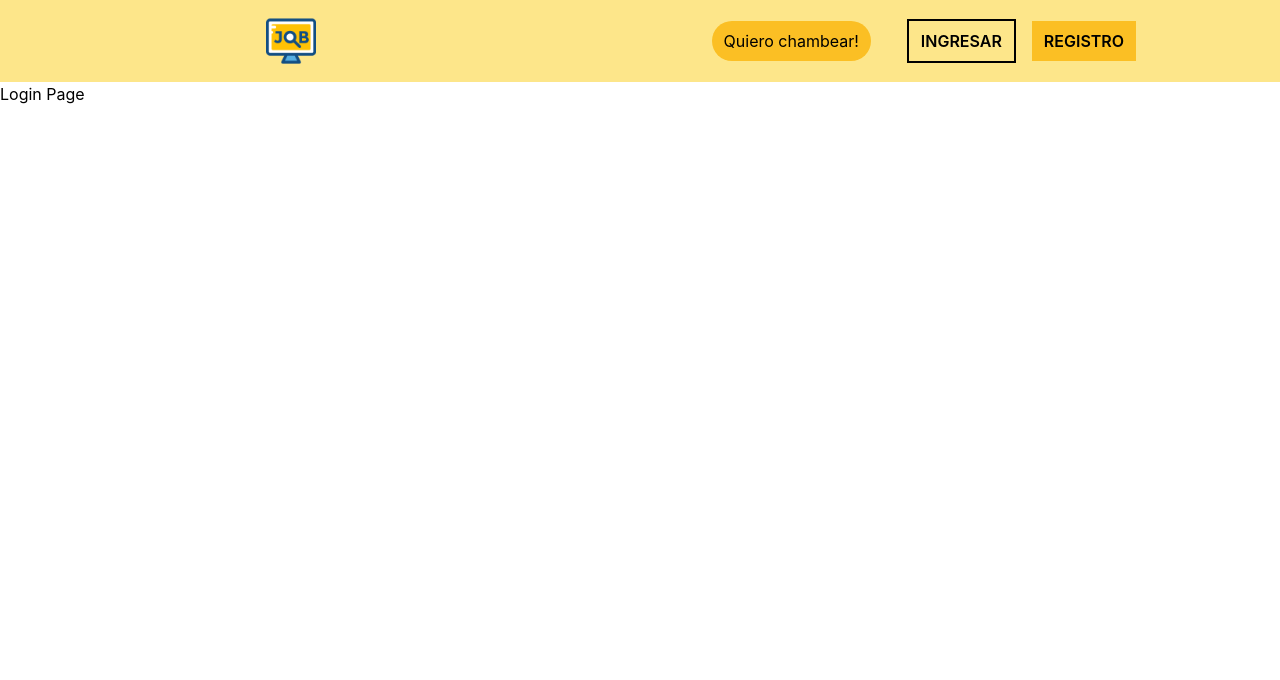
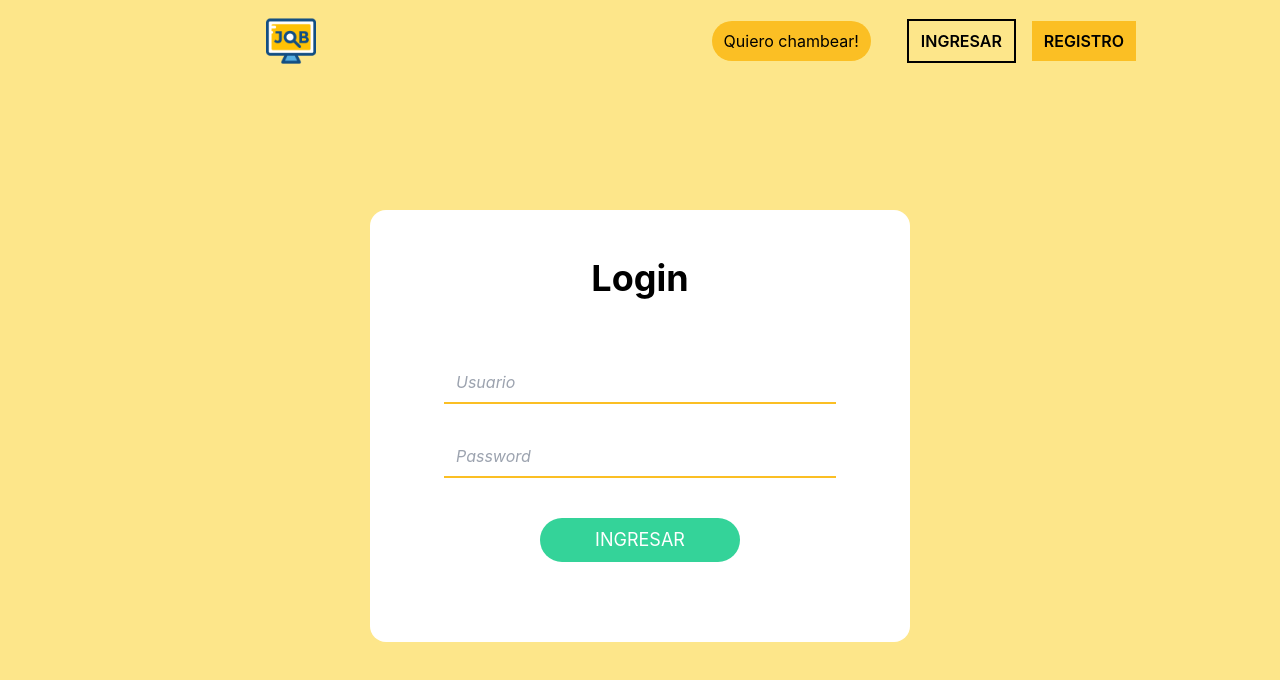
Before and after one commit to shuni95/todo-oficios-app, a React (Create React App) app: page /login in a window 1280 px wide. Shown: the top 680 px of the page. Built offline with nearby package versions, Linux system fonts and the light colour scheme.

Commit message:
Login page added

```diff
--- a/src/Login.js
+++ b/src/Login.js
@@ -1,11 +1,40 @@
-import { Component } from "react";
+import { useState } from "react";
 
-export class Login extends Component {
-    render() {
-        return (
-            <div>
-                Login Page
-            </div>
-        )
+export function Login () {
+    const usuario = useFormInput("");
+    const password = useFormInput("");
+
+    function useFormInput(initValue) {
+        const [value, setValue] = useState(initValue);
+
+        function handleChange(e) {
+            setValue(e.target.value);
+        }
+
+        return {
+            value,
+            onChange: handleChange,
+        }
     }
+
+    return (
+        <section className="flex flex-col w-full items-center h-full bg-amber-200 mx-auto pt-4 md:pt-32">
+            <form className="flex flex-row justify-center w-full md:w-[540px] bg-white mx-12 rounded-2xl">
+                <div className="flex flex-col rounded-sm w-[80%] mt-4 pt-8 px-5 pb-20">
+                    <div className="flex flex-row justify-center">
+                        <h1 className="text-4xl font-bold">Login</h1>
+                    </div>
+                    <div className="flex flex-col mt-16">
+                        <input type="text" className="border-t-0 border-x-0 border-b-2" name="usuario" placeholder="Usuario" {...usuario}/>
+                    </div>
+                    <div className="flex flex-col mt-8">
+                        <input type="password" className="border-t-0 border-x-0 border-b-2" name="password" placeholder="Password" {...password}/>
+                    </div>
+                    <div className="flex flex-row mt-10 justify-center">
+                        <button className='w-[200px] text-lg p-2 bg-emerald-400 text-white uppercase rounded-full select-none'>Ingresar</button>
+                    </div>
+                </div>
+            </form>
+        </section>
+    )
 }
--- a/src/index.css
+++ b/src/index.css
@@ -28,6 +28,7 @@ main {
 @layer base {
 
   [type="text"],
+  [type="password"],
   textarea,
   select,
   select[multiple] {
```
